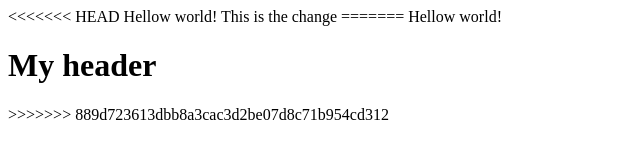
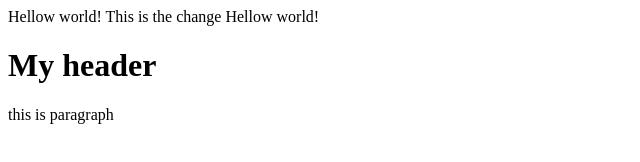
Before and after one commit to Usman75/myproject, a plain HTML site: page index.html in a window 1280 px wide. Shown: the whole page, without its empty margins (0-640 px from the left). Drawn offline with Linux system fonts and the light colour scheme.

Commit message:
add a paragraph

```diff
--- a/index.html
+++ b/index.html
@@ -6,11 +6,12 @@
     <title>Document</title>
 </head>
 <body>
-<<<<<<< HEAD
+
     Hellow world! This is the change
-=======
+
     Hellow world!
     <h1> My header </h1>
->>>>>>> 889d723613dbb8a3cac3d2be07d8c71b954cd312
+    <p> this is paragraph </p>
+
 </body>
 </html>
```
